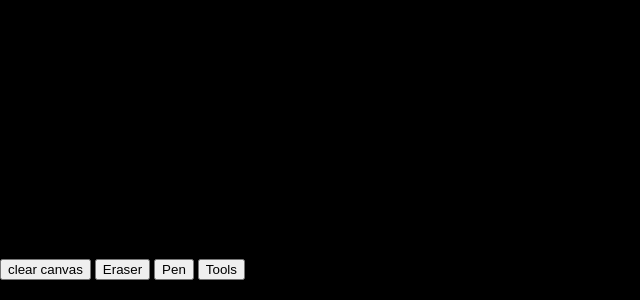
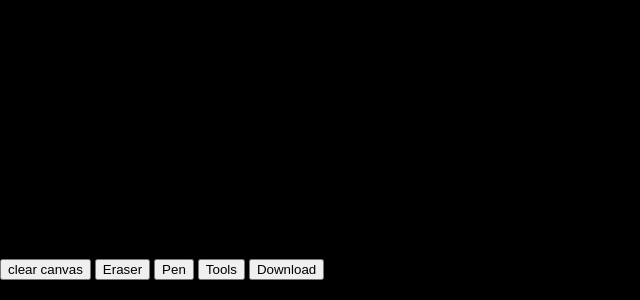
Before and after one commit to prasantdev/canvas1.github.io, a plain HTML site: page index.html in a window 1280 px wide. Shown: the part 500-800 px from the top of the page, without its empty margins (0-640 px from the left). Drawn offline with Linux system fonts and the light colour scheme.

Commit message:
Update index.html

```diff
--- a/index.html
+++ b/index.html
@@ -15,7 +15,7 @@
             <button id="pen">Pen</button>
 
             <button id="toolsOpen">Tools</button>
-
+            <button id="downloadBtn">Download</button>
             <div id="tools">
               <label>Change pen size</label>:  <input type="range" id="rangeSlider" value="4">
             <br>
```
